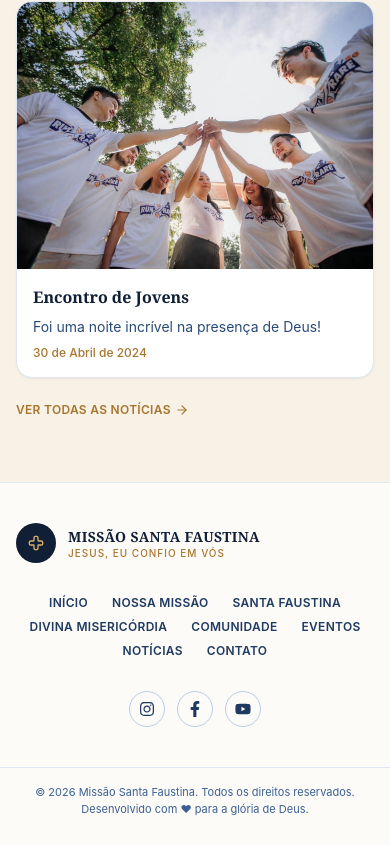
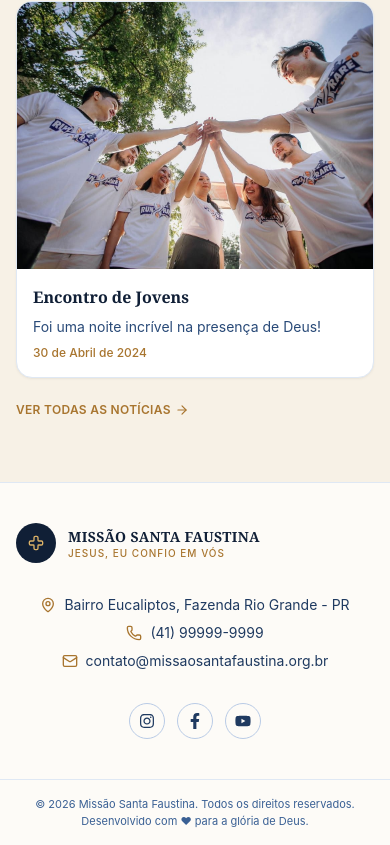
Before and after one commit to Carlosrafael426/missao-santa-faustina, a React (Vite) app: page / in a window 390 px wide. Shown: the part 4481-5326 px from the top of the page. Built offline with nearby package versions, Linux system fonts and the light colour scheme.

Commit message:
Replace footer nav links with contact info
The 8-item nav row wrapped awkwardly across two lines. Swap it for
address, phone and email (already used on the Contato page) so the
footer surfaces contact details instead of duplicating the header nav.

```diff
--- a/src/components/layout/Footer.tsx
+++ b/src/components/layout/Footer.tsx
@@ -1,7 +1,6 @@
 import { Link } from 'react-router-dom'
-import { Cross } from 'lucide-react'
+import { Cross, Mail, MapPin, Phone } from 'lucide-react'
 import { FaFacebookF, FaInstagram, FaYoutube } from 'react-icons/fa'
-import { navLinks } from '../../data/navigation'
 import { siteInfo } from '../../data/site'
 
 export function Footer() {
@@ -24,13 +23,26 @@ export function Footer() {
           </span>
         </Link>
 
-        <nav className="flex flex-wrap justify-center gap-x-6 gap-y-2 text-xs font-semibold tracking-wide text-navy-700 uppercase dark:text-cream-100/80">
-          {navLinks.map((link) => (
-            <Link key={link.path} to={link.path} className="transition-colors hover:text-gold-600 dark:hover:text-gold-400">
-              {link.label}
-            </Link>
-          ))}
-        </nav>
+        <div className="flex flex-col items-center gap-2 text-sm text-navy-700 sm:flex-row sm:gap-6 dark:text-cream-100/80">
+          <span className="flex items-center gap-2">
+            <MapPin className="h-4 w-4 shrink-0 text-gold-600 dark:text-gold-400" aria-hidden="true" />
+            {siteInfo.neighborhood}, {siteInfo.city}
+          </span>
+          <a
+            href={`tel:${siteInfo.phone}`}
+            className="flex items-center gap-2 transition-colors hover:text-gold-600 dark:hover:text-gold-400"
+          >
+            <Phone className="h-4 w-4 shrink-0 text-gold-600 dark:text-gold-400" aria-hidden="true" />
+            {siteInfo.phone}
+          </a>
+          <a
+            href={`mailto:${siteInfo.email}`}
+            className="flex items-center gap-2 transition-colors hover:text-gold-600 dark:hover:text-gold-400"
+          >
+            <Mail className="h-4 w-4 shrink-0 text-gold-600 dark:text-gold-400" aria-hidden="true" />
+            {siteInfo.email}
+          </a>
+        </div>
 
         <div className="flex justify-center gap-3">
           <a
```
